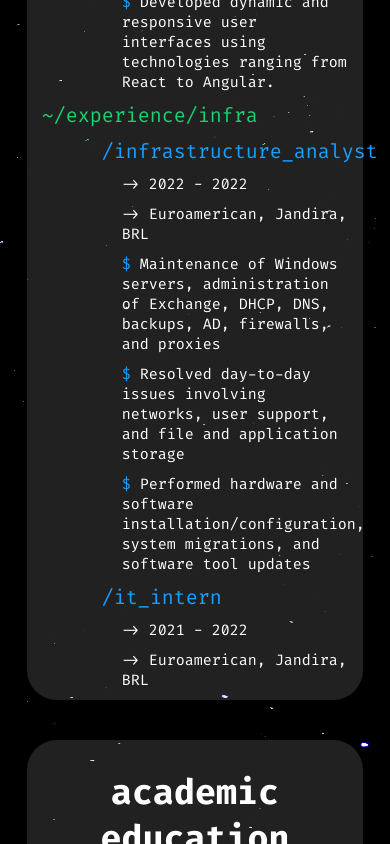
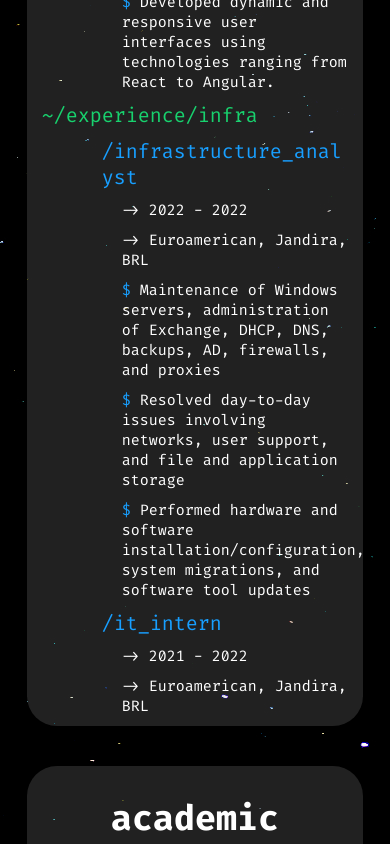
Before and after one commit to VitorTenor/my-personal-blog, a React (Vite) app: page / in a window 390 px wide. Shown: the part 2860-3704 px from the top of the page. Built offline with nearby package versions, Linux system fonts and the light colour scheme.

Commit message:
ajuste responsivo

```diff
--- a/src/ui/molecule/ExperienceComponent/container.ts
+++ b/src/ui/molecule/ExperienceComponent/container.ts
@@ -21,6 +21,7 @@ export const TITLE_STYLE: CSSProperties = {
   marginLeft: '60px',
   marginTop: '10px',
   display: 'flex',
+  wordBreak: 'break-all',
 };
 
 export const DATE_STYLE: CSSProperties = {
```
